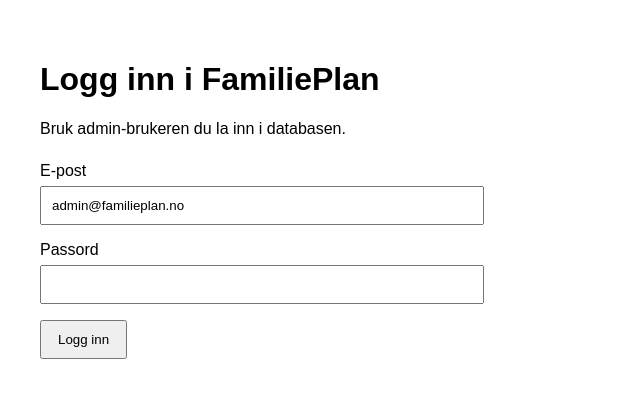
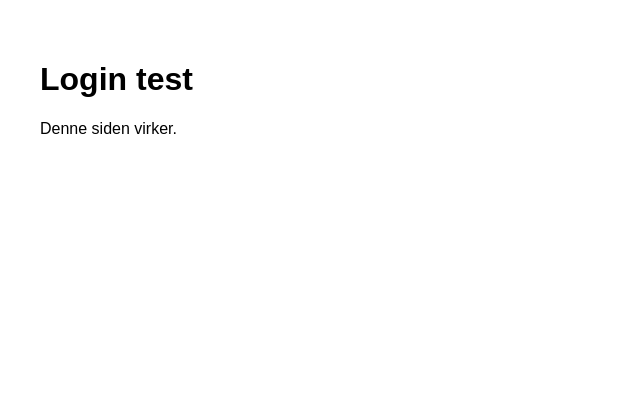
Before and after one commit to oesalv/deploy-nextjs, a Next.js app: page /login in a window 1280 px wide. Shown: the top 398 px of the page, without its empty margins (0-640 px from the left). Built offline with nearby package versions, Linux system fonts and the light colour scheme.

Commit message:
Update page.js

```diff
--- a/app/login/page.js
+++ b/app/login/page.js
@@ -1,79 +1,8 @@
-"use client";
-
-import { useState } from "react";
-import { useRouter } from "next/navigation";
-
 export default function LoginPage() {
-  const router = useRouter();
-  const [email, setEmail] = useState("admin@familieplan.no");
-  const [password, setPassword] = useState("");
-  const [error, setError] = useState("");
-  const [loading, setLoading] = useState(false);
-
-  async function handleSubmit(e) {
-    e.preventDefault();
-    setError("");
-    setLoading(true);
-
-    try {
-      const res = await fetch("/api/login", {
-        method: "POST",
-        headers: {
-          "Content-Type": "application/json",
-        },
-        body: JSON.stringify({ email, password }),
-      });
-
-      const data = await res.json();
-
-      if (!res.ok) {
-        setError(data.error || "Innlogging feilet.");
-        setLoading(false);
-        return;
-      }
-
-      alert("Innlogging virker!");
-setLoading(false);
-    } catch (err) {
-      setError("Noe gikk galt.");
-      setLoading(false);
-    }
-  }
-
   return (
-    <main style={{ padding: 40, fontFamily: "Arial, sans-serif", maxWidth: 420 }}>
-      <h1>Logg inn i FamiliePlan</h1>
-      <p>Bruk admin-brukeren du la inn i databasen.</p>
-
-      <form onSubmit={handleSubmit} style={{ marginTop: 24 }}>
-        <div style={{ marginBottom: 16 }}>
-          <label>E-post</label>
-          <input
-            type="email"
-            value={email}
-            onChange={(e) => setEmail(e.target.value)}
-            style={{ display: "block", width: "100%", padding: 10, marginTop: 6 }}
-          />
-        </div>
-
-        <div style={{ marginBottom: 16 }}>
-          <label>Passord</label>
-          <input
-            type="password"
-            value={password}
-            onChange={(e) => setPassword(e.target.value)}
-            style={{ display: "block", width: "100%", padding: 10, marginTop: 6 }}
-          />
-        </div>
-
-        <button type="submit" disabled={loading} style={{ padding: "10px 16px" }}>
-          {loading ? "Logger inn..." : "Logg inn"}
-        </button>
-
-        {error ? (
-          <p style={{ color: "red", marginTop: 16 }}>{error}</p>
-        ) : null}
-      </form>
+    <main style={{ padding: 40, fontFamily: "Arial" }}>
+      <h1>Login test</h1>
+      <p>Denne siden virker.</p>
     </main>
   );
 }
```
